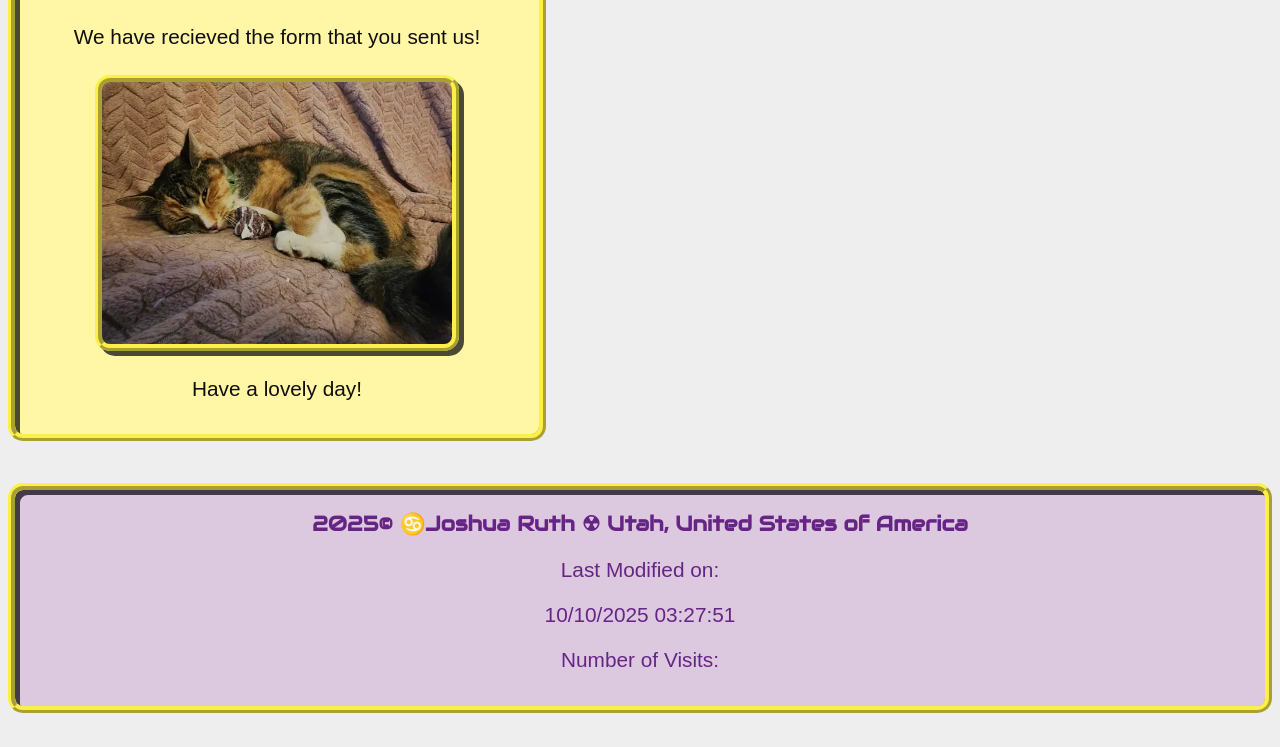
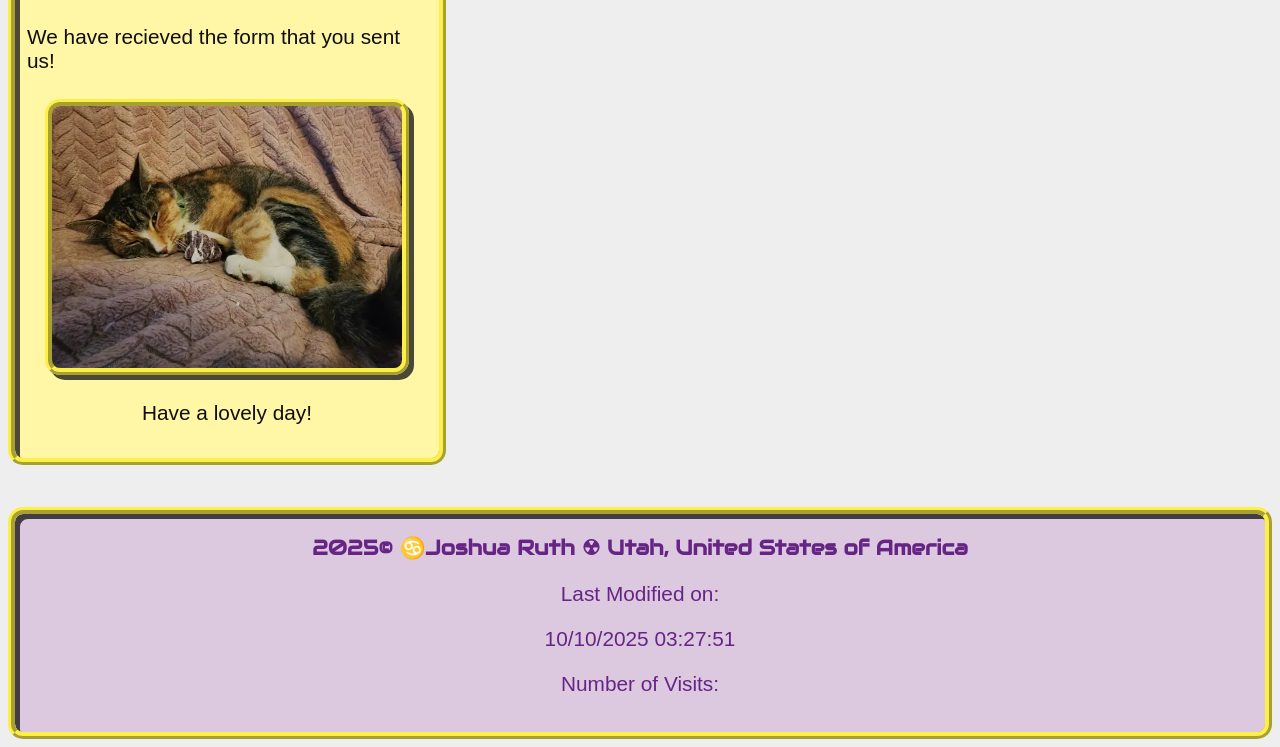
Before and after one commit to JoshuaRuth/wdd131, a plain HTML site: page project/thanks.html in a window 1280 px wide. Shown: the part 288-1035 px from the top of the page. Before the commit the page ends 1009 px from the top, so only its background shows below. Drawn offline with Linux system fonts and the light colour scheme; a web font is replaced by a local one.

Commit message:
ajusted thanks image

```diff
--- a/project/styles/project.css
+++ b/project/styles/project.css
@@ -38,7 +38,7 @@ main {
     display: block;
 }
 
-/*card*/
+/*cards*/
 
 .card {
     display: flex;
@@ -51,6 +51,7 @@ main {
     background-color: var(--background-color-1);
     box-shadow: rgb(17, 14, 17, .75) 5px 5px inset;
     padding: 1.5rem 10px;
+    padding-bottom: 2px;
 }
 
 
@@ -63,7 +64,7 @@ main {
 
 #thanks_card {
     display: flex;
-    width: 500px;
+    width: 400px;
     max-width: 1000px;
 }
 
@@ -181,5 +182,5 @@ footer {
     color: var(--heading_and_accent1-color);
     background-color: var(--background-color-2);
     box-shadow: rgb(17, 14, 17, .75) 5px 5px inset;
-    padding-bottom: 8px;
+    padding-bottom: 10px;
 }
```
